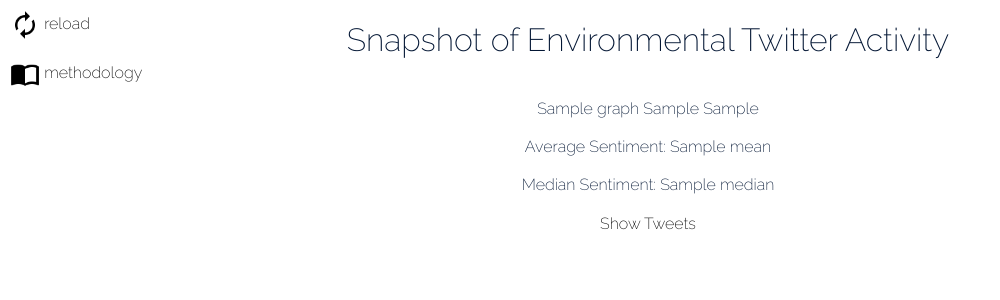
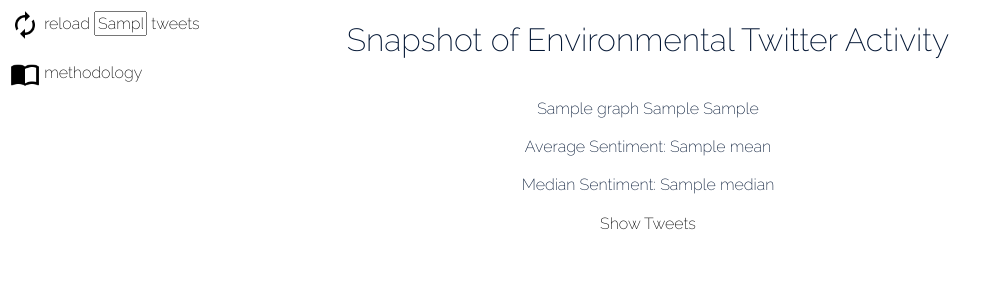
Before and after one commit to nmoolenijzer/environmental-tweets, a Django app: template templates/charts.html in a window 1280 px wide. Shown: the top 300 px of the page, without its empty margins (0-1000 px from the left). Run offline with Django 3.2, Linux system fonts and the light colour scheme; the template is opened without the code that fills it: most values are stand-ins (such as "Sample title", 1, 10 or a date in 2020).

Commit message:
resolve cap, add cap textbox

```diff
--- a/templates/charts.html
+++ b/templates/charts.html
@@ -13,7 +13,7 @@
   <h1>Snapshot of Environmental Twitter Activity</h1>
   <!-- create sidebar -->
   <div style="text-align: left; position: fixed; color: black; top: 10px; left: 10px; font-family: 'Raleway', sans-serif;">
-    <a style='text-decoration: none; color: black' href='/?cap=500'><img style='vertical-align: middle; width: 30px;' src="{% static 'twitter/reload.png' %}"> reload</a><br /><br />
+    <a style='text-decoration: none; color: black; cursor: pointer' onclick='loadTweets()'><img style='vertical-align: middle; width: 30px;' src="{% static 'twitter/reload.png' %}"> reload</a> <input value='{{ cap }}' style="font-size: 16px; font-family: 'Raleway', sans-serif; width: 45px" type='text' id='tweet-count'> tweets<br /><br />
     <a style='text-decoration: none; color: black' href='/methods'><img style='vertical-align: middle; width: 30px;' src="{% static 'twitter/methods.png' %}"> methodology</a><br />
   </div>
 
@@ -61,4 +61,9 @@ function showTweets() {
     document.getElementById('tweetButton').innerHTML = "Show Tweets"
   }
 }
+
+function loadTweets() {
+  location.href = "/?cap=" + document.getElementById('tweet-count').value
+}
+
 </script>
--- a/twitter/views.py
+++ b/twitter/views.py
@@ -224,7 +224,7 @@ def getTwitterData(cap):
 	data["retweets"] = []
 	data["timezones"] = {}
 	data["timezones_sentiment"] = {}
-
+	data["cap"] = cap
 
 	#if twitter didn't return statuses, return error
 	if (not('search_metadata' in jsonResponse)):
@@ -471,10 +471,10 @@ def load_charts(request):
 
 		#if error, tell user
 		if ("error" in data):
-			pageData = {'error': data["error"], 'graph': plotBaseData(data), 'tzGraph':plotTzPie(data), 'tsGraph':plotTzBar(data), 'items': data["items"], 'median': np.median(data["sentiments"]), 'mean': np.mean(data["sentiments"])}
+			pageData = {'error': data["error"], 'cap': data["cap"], 'graph': plotBaseData(data), 'tzGraph':plotTzPie(data), 'tsGraph':plotTzBar(data), 'items': data["items"], 'median': np.median(data["sentiments"]), 'mean': np.mean(data["sentiments"])}
 		#otehrwise send nornal page data
 		else:
-			pageData = {'graph': plotBaseData(data), 'tzGraph':plotTzPie(data), 'tsGraph':plotTzBar(data), 'items': data["items"], 'median': np.median(data["sentiments"]), 'mean': np.mean(data["sentiments"])}
+			pageData = {'cap': data["cap"], 'graph': plotBaseData(data), 'tzGraph':plotTzPie(data), 'tsGraph':plotTzBar(data), 'items': data["items"], 'median': np.median(data["sentiments"]), 'mean': np.mean(data["sentiments"])}
 
 
 		#serve the charts page with data dictionary
```
Also changed, not shown: README.md, db.sqlite3.
